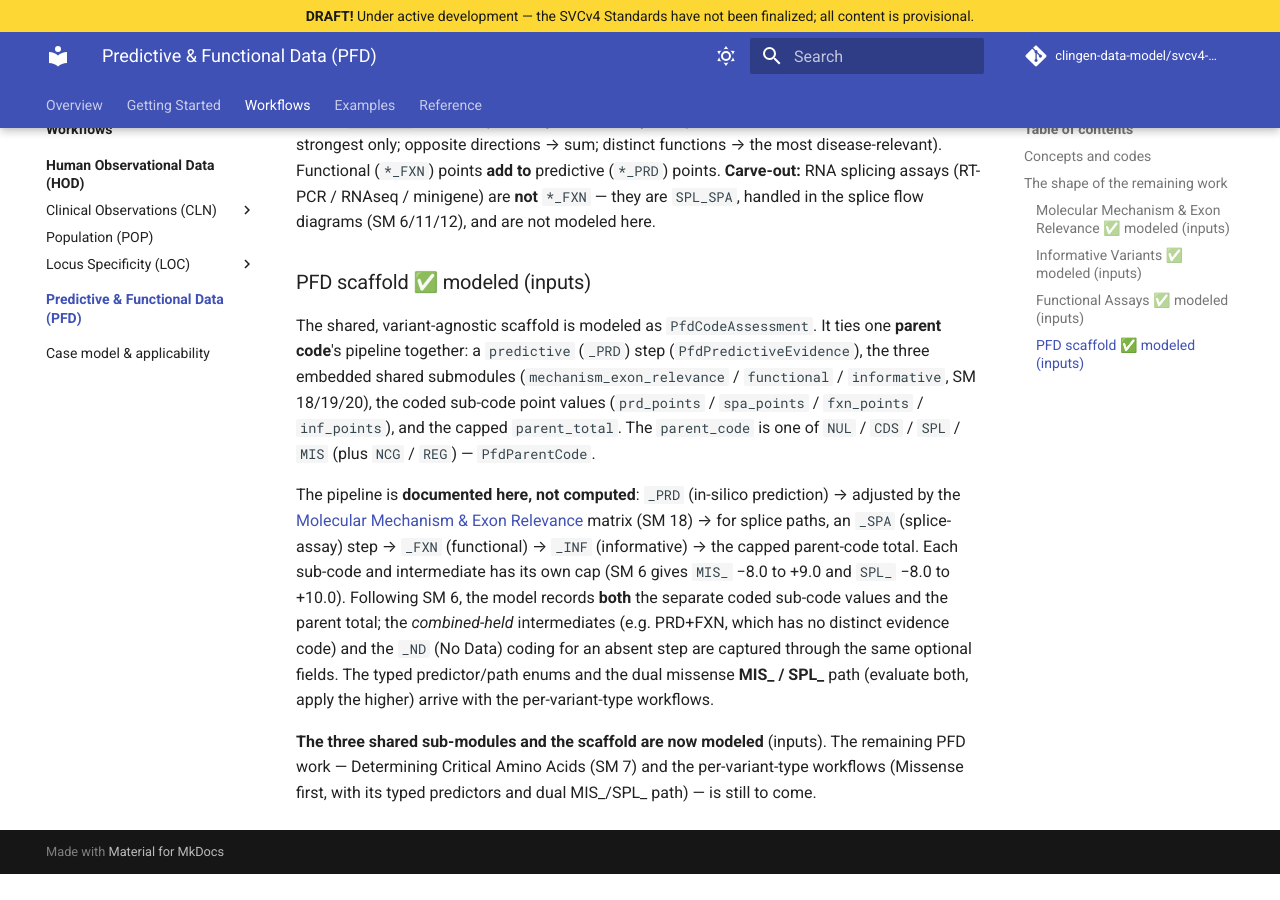
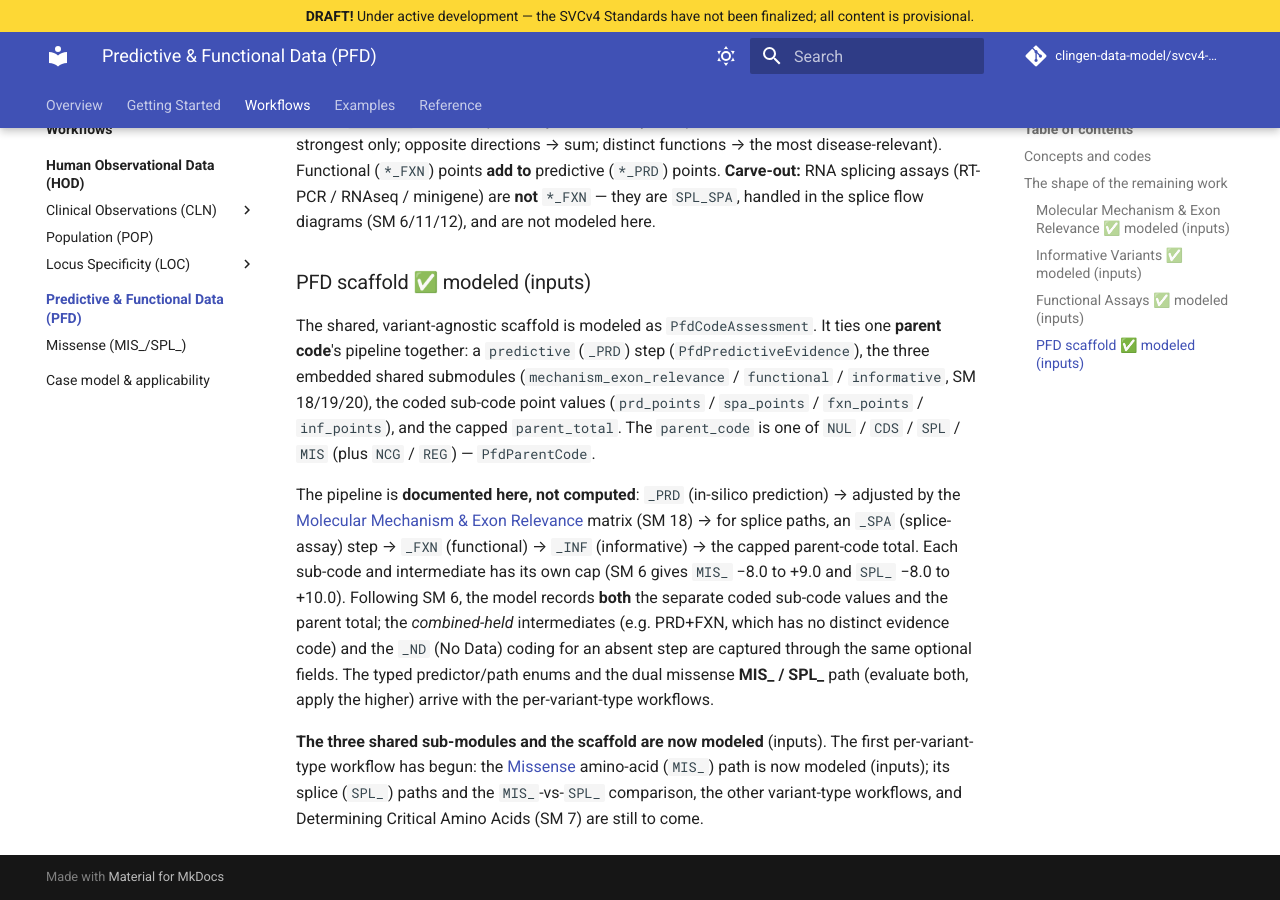
Before and after one commit to clingen-data-model/svcv4-model, an MkDocs documentation site: the page built from docs/workflows/pfd/index.md, in a window 1280 px wide and 900 px high, scrolled down 3076 px. Built offline with MkDocs 1.6.1 and Material for MkDocs 9.7.7, drawn with Linux system fonts in a browser that asks for light colours; comment, search, counter and statistics services are not loaded; before the commit the page ends 3950 px from its top, so only the background shows below that.

Commit message:
docs: document the Missense amino-acid (MIS_) path
Co-Authored-By: Claude Opus 4.8 (1M context) <noreply@anthropic.com>

```diff
--- a/docs/workflows/pfd/index.md
+++ b/docs/workflows/pfd/index.md
@@ -146,6 +146,7 @@ enums and the dual missense **MIS_ / SPL_** path (evaluate both, apply the
 higher) arrive with the per-variant-type workflows.
 
 **The three shared sub-modules and the scaffold are now modeled** (inputs). The
-remaining PFD work — Determining Critical Amino Acids (SM 7) and the
-per-variant-type workflows (Missense first, with its typed predictors and dual
-MIS_/SPL_ path) — is still to come.
+first per-variant-type workflow has begun: the
+[Missense](missense.md) amino-acid (`MIS_`) path is now modeled (inputs); its
+splice (`SPL_`) paths and the `MIS_`-vs-`SPL_` comparison, the other variant-type
+workflows, and Determining Critical Amino Acids (SM 7) are still to come.
--- a/mkdocs.yml
+++ b/mkdocs.yml
@@ -108,6 +108,7 @@ nav:
               - Segregation (LOC_SEG): workflows/hod/loc/loc-seg.md
       - Predictive & Functional Data (PFD):
           - workflows/pfd/index.md
+          - Missense (MIS_/SPL_): workflows/pfd/missense.md
       - Case model & applicability: workflows/case-model.md
   - Examples:
       - examples/practice-variant-set/index.md
```
Also changed, not shown: docs/reference/known-gaps.md (+1 -1 lines), docs/reference/model.md (+4 -0 lines), docs/reference/spec-alignment.md (+1 -1 lines), docs/workflows/pfd/missense.md (added, +77 -0 lines).
